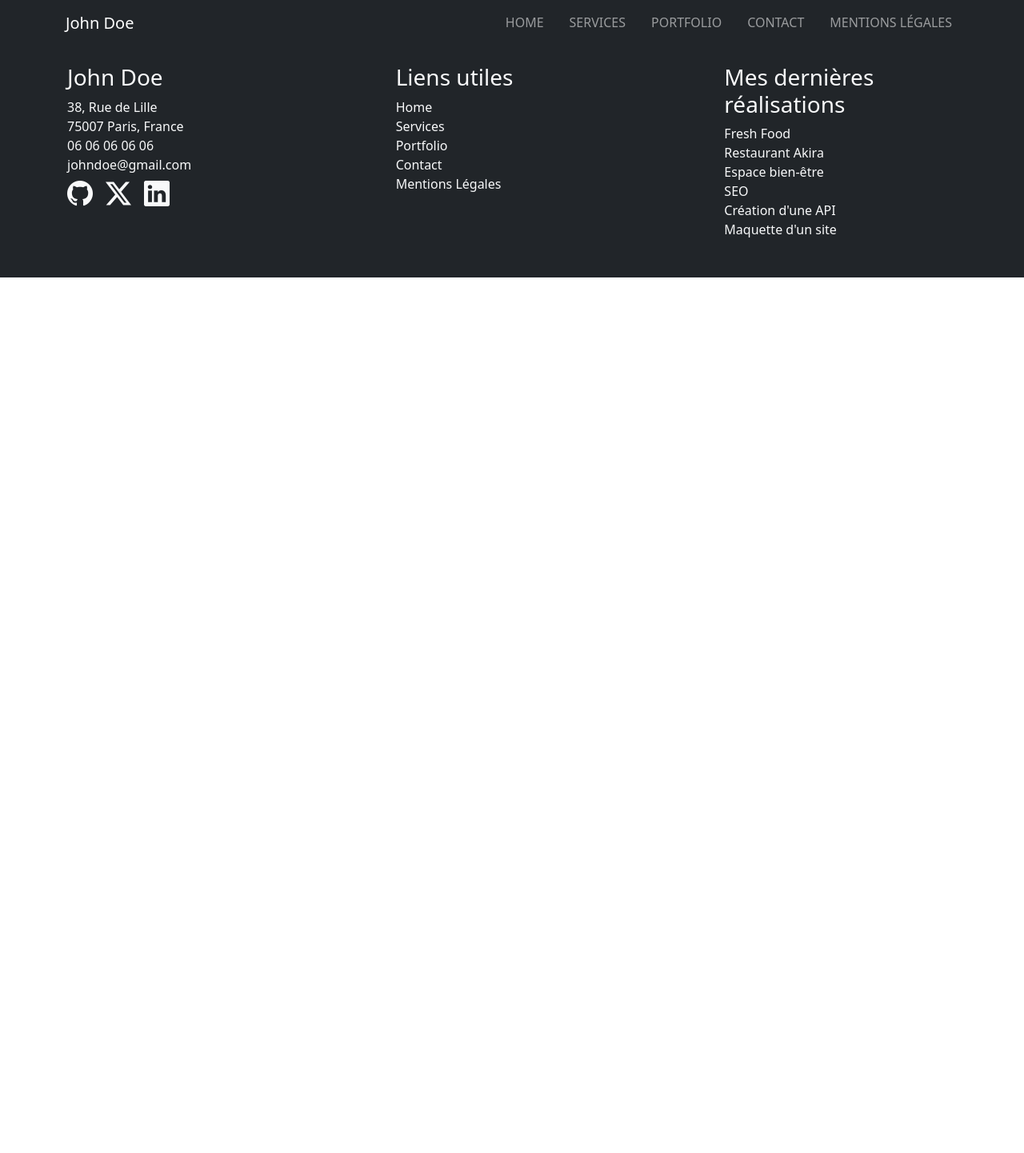
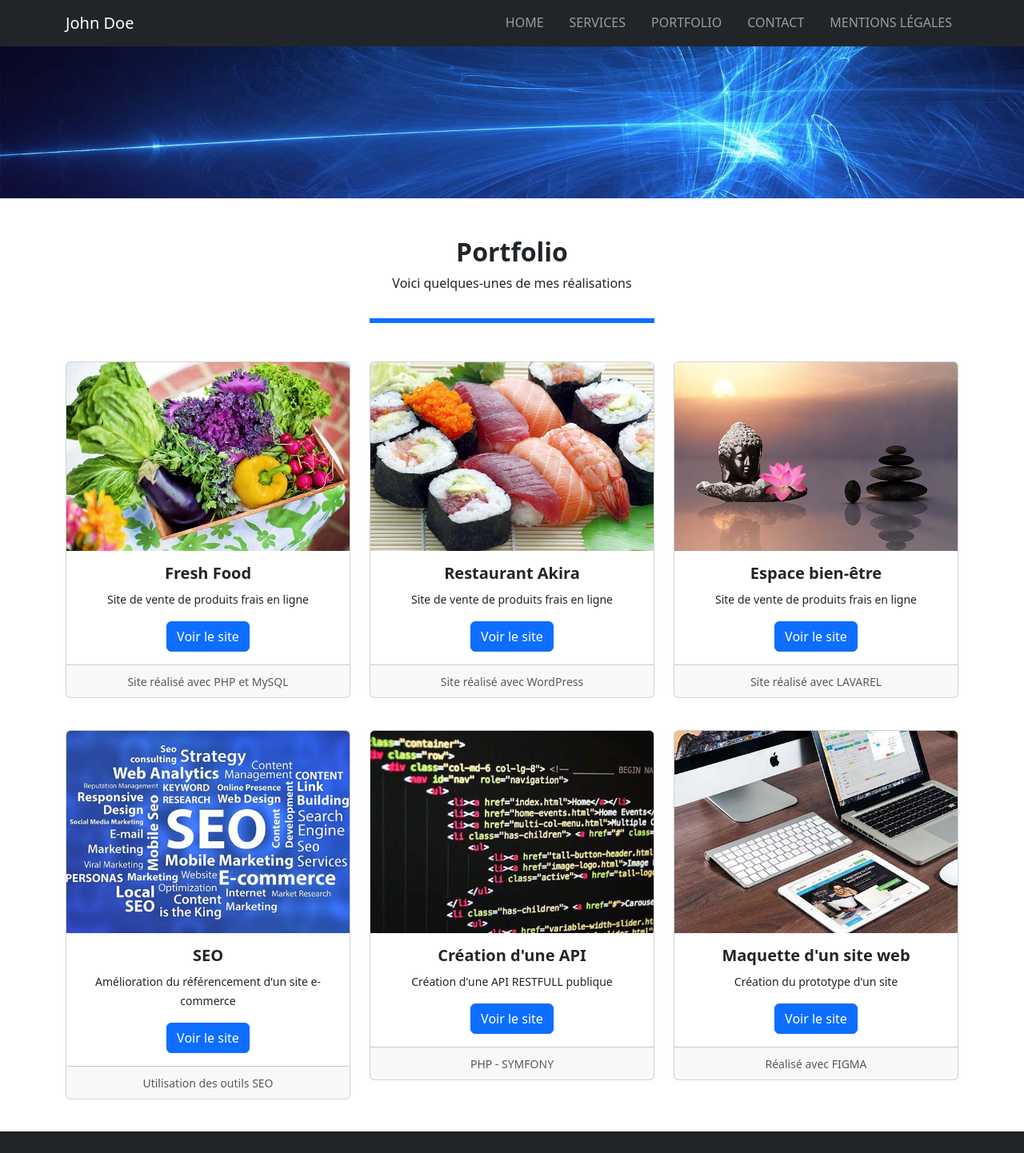
Before and after one commit to Doarj/portfolio-john-doe, a React (Create React App) app: page /realisations in a window 1280 px wide. Shown: the top 1442 px of the page at 80% size. Before the commit the page ends 800 px from the top, so only its background shows below. Built offline with nearby package versions, Linux system fonts and the light colour scheme.

Commit message:
Add portfolio

```diff
--- a/src/pages/Realisations.jsx
+++ b/src/pages/Realisations.jsx
@@ -1,12 +1,131 @@
 import "../App.css";
+import { Container, Row, Col, Card, Image, Button } from "react-bootstrap";
+import Fresh from "../assets/img/portfolio/fresh-food.jpg";
+import Akira from "../assets/img/portfolio/restaurant-japonais.jpg";
+import Seo from "../assets/img/portfolio/seo.jpg";
+import CreationApi from "../assets/img/portfolio/coder.jpg";
+import Maquette from "../assets/img/portfolio/screens.jpg";
+import Etre from "../assets/img/portfolio/espace-bien-etre.jpg";
+import Banner from "../assets/img/banner.jpg";
 
+export default function Realisations () {
+  return (
+    <div>
+      <Image src={Banner} fluid className="mt-5"/>
+      <Container className="pt-5 text-center">
+            <h2 className="fw-bold">Portfolio</h2>
+            <p>Voici quelques-unes de mes réalisations</p>
+            <Row>
+                <Col></Col>
+                <Col><hr className="border border-primary border-3 opacity-100 mb-5"/></Col>
+                <Col></Col>
+            </Row>
+      </Container>
+      <Container className="text-center">
+          <Row className="mb-3 ">
 
-const Realisations = ()=>{
-  return (
-      <div>
-      <h1>Realisations</h1>
-      </div>
+            <Col className="col-md-4">
+              <Card className="mb-4 AppCard">
+                <Card.Img variant="top" src= {Fresh} title="Fresh Food" alt="fruits et légumes dans une cagette"/>
+                <Card.Body>
+                  <Card.Title className="fw-bold">Fresh Food</Card.Title>
+                  <Card.Text>
+                    <small className="CardText">Site de vente de produits frais en ligne</small>
+                  </Card.Text>
+                  <Button className="btn-portfolio">Voir le site</Button>
+                </Card.Body>
+                <Card.Footer>
+                  <small className="text-muted">Site réalisé avec PHP et MySQL</small>
+                </Card.Footer>
+              </Card>
+            </Col>
 
-  )
+            <Col className="col-md-4">
+              <Card className="mb-4 AppCard">
+                <Card.Img variant="top" src= {Akira} title="Restaurant Akira" alt="photo sushi"/>
+                <Card.Body>
+                  <Card.Title className="fw-bold">Restaurant Akira</Card.Title>
+                  <Card.Text>
+                    <small className="CardText">Site de vente de produits frais en ligne</small>
+                  </Card.Text>
+                  <Button className="btn-portfolio">Voir le site</Button>
+                </Card.Body>
+                <Card.Footer>
+                  <small className="text-muted">Site réalisé avec WordPress</small>
+                </Card.Footer>
+              </Card>
+            </Col>
+
+            <Col className="col-md-4">
+              <Card className="mb-4 AppCard">
+                <Card.Img variant="top" src= {Etre} title="Espace Bien-être" alt="photo avec tête de Buddah"/>
+                <Card.Body>
+                  <Card.Title className="fw-bold">Espace bien-être</Card.Title>
+                  <Card.Text>
+                    <small className="CardText">Site de vente de produits frais en ligne</small>
+                  </Card.Text>
+                  <Button className="btn-portfolio">Voir le site</Button>
+                </Card.Body>
+                <Card.Footer>
+                  <small className="text-muted">Site réalisé avec LAVAREL</small>
+                </Card.Footer>
+              </Card>
+            </Col>
+          </Row>
+
+          <Row className="mb-3">
+
+            <Col className="col-md-4">
+              <Card className="mb-4 AppCard">
+                <Card.Img variant="top" src= {Seo} title="SEO" alt="textes SEO à la verticale et à l'horizontale"/>
+                <Card.Body>
+                  <Card.Title className="fw-bold">SEO</Card.Title>
+                  <Card.Text>
+                    <small className="CardText">Amélioration du référencement d'un site e-commerce</small>
+                  </Card.Text>
+                  <Button className="btn-portfolio">Voir le site</Button>
+                </Card.Body>
+                <Card.Footer>
+                  <small className="text-muted">Utilisation des outils SEO</small>
+                </Card.Footer>
+              </Card>
+            </Col>
+
+            <Col className="col-md-4">
+              <Card className="mb-4 AppCard">
+                <Card.Img variant="top" src= {CreationApi} title="Création API" alt="affichage de code"/>
+                <Card.Body>
+                  <Card.Title className="fw-bold">Création d'une API</Card.Title>
+                  <Card.Text>
+                    <small className="CardText">Création d'une API RESTFULL publique</small>
+                  </Card.Text>
+                  <Button className="btn-portfolio">Voir le site</Button>
+                </Card.Body>
+                <Card.Footer>
+                  <small className="text-muted">PHP - SYMFONY</small>
+                </Card.Footer>
+              </Card>
+            </Col>
+
+            <Col className="col-md-4">
+              <Card className="mb-4 AppCard">
+                <Card.Img variant="top" src= {Maquette} title="Maquette d'un site" alt="ordinateur PC portable et tablette"/>
+                <Card.Body>
+                  <Card.Title className="fw-bold">Maquette d'un site web</Card.Title>
+                  <Card.Text>
+                    <small className="CardText">Création du prototype d'un site</small>
+                  </Card.Text>
+                  <Button className="btn-portfolio">Voir le site</Button>
+                </Card.Body>
+                <Card.Footer>
+                  <small className="text-muted">Réalisé avec FIGMA</small>
+                </Card.Footer>
+              </Card>
+            </Col>
+          </Row>
+        </Container>
+
+  </div>
+
+  );
 }
-export default Realisations;
```
Also changed, not shown: src/App.css (line endings or trailing spaces).
